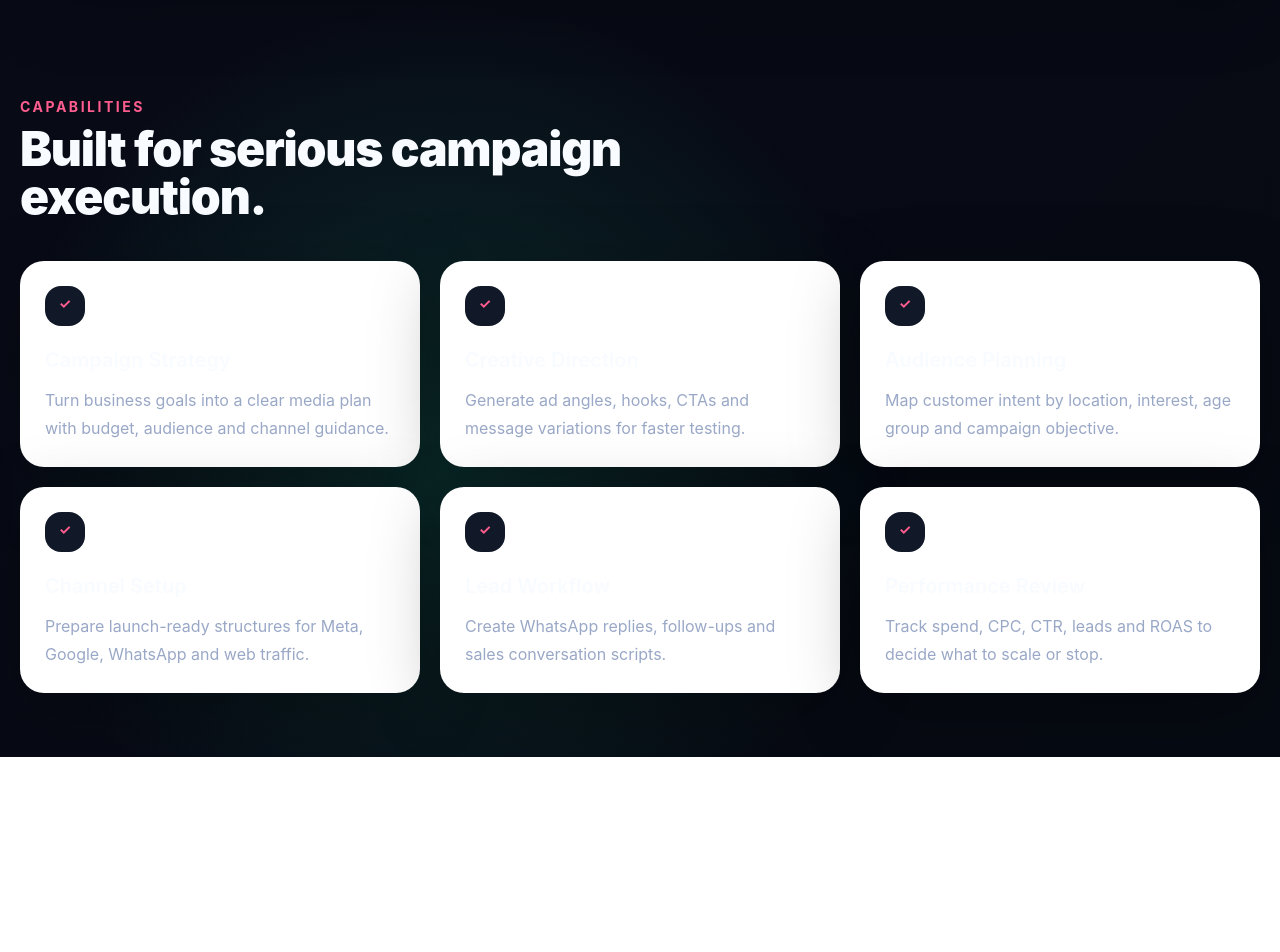
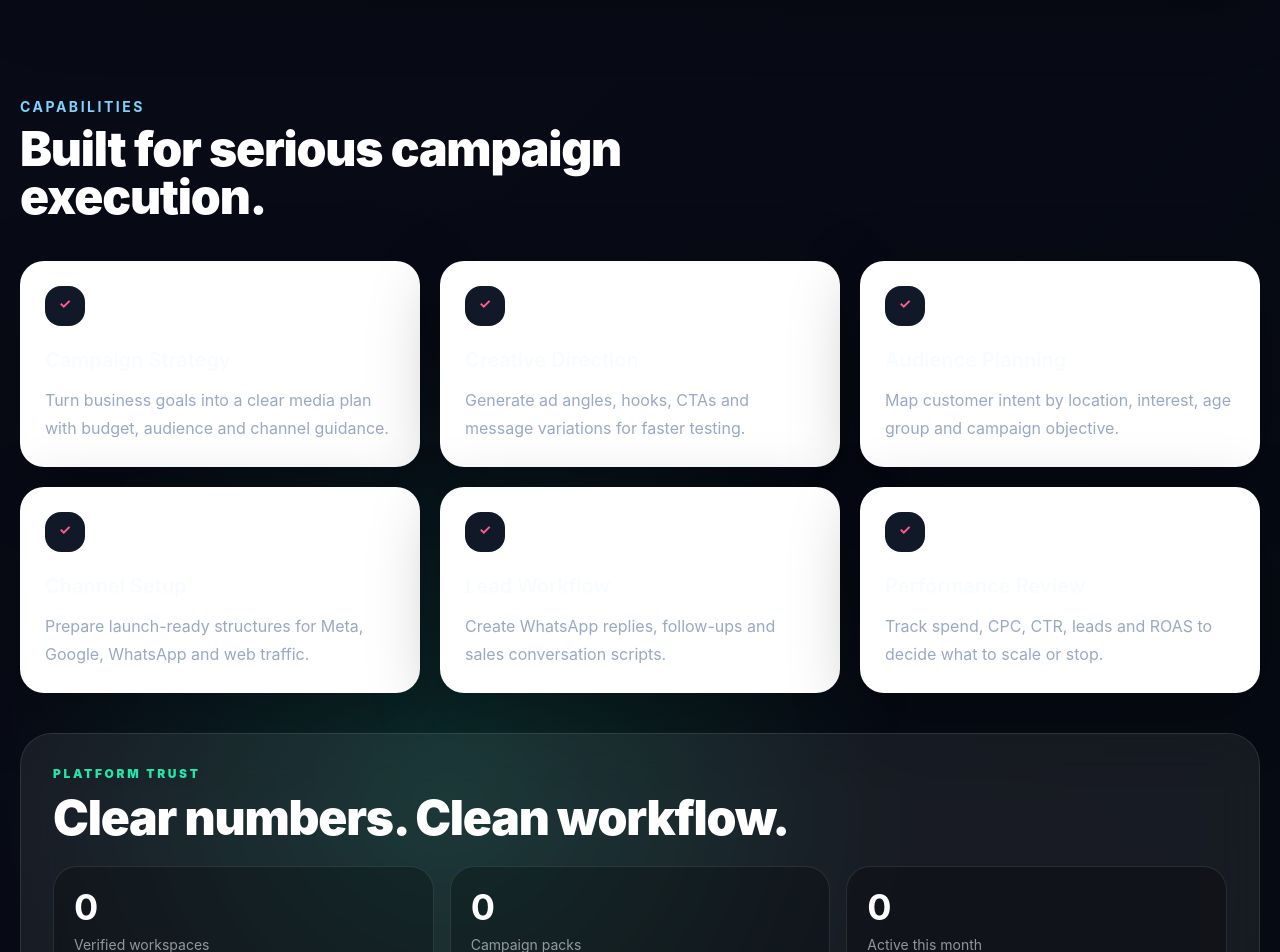
Before and after one commit to lkmeeena882437-dotcom/Launch1stAd.ai, a Next.js app: page / in a window 1280 px wide. Shown: the part 3100-4052 px from the top of the page. Before the commit the page ends 3857 px from the top, so only its background shows below. Built offline with nearby package versions, Linux system fonts and the light colour scheme.

Commit message:
Add homepage trust metrics

```diff
--- a/components/home/Features.tsx
+++ b/components/home/Features.tsx
@@ -1,4 +1,9 @@
 import { FeatureCard } from "./FeatureCard";
+
+function numberEnv(name: string) {
+  const value = Number(process.env[name] || "0");
+  return Number.isFinite(value) ? value : 0;
+}
 
 const features = [
   ["Campaign Strategy", "Turn business goals into a clear media plan with budget, audience and channel guidance."],
@@ -10,12 +15,26 @@ const features = [
 ];
 
 export function Features() {
+  const workspaces = numberEnv("PUBLIC_WORKSPACES_COUNT");
+  const campaigns = numberEnv("PUBLIC_CAMPAIGNS_COUNT");
+  const active = numberEnv("PUBLIC_ACTIVE_30D_COUNT");
+
   return (
     <section className="mx-auto max-w-7xl px-5 py-16">
-      <p className="text-sm font-bold uppercase tracking-[0.18em] text-coral">Capabilities</p>
-      <h2 className="mt-2 max-w-3xl text-4xl font-black tracking-tight text-ink md:text-5xl">Built for serious campaign execution.</h2>
+      <p className="text-sm font-bold uppercase tracking-[0.18em] text-[#7dd3fc]">Capabilities</p>
+      <h2 className="mt-2 max-w-3xl text-4xl font-black tracking-tight text-white md:text-5xl">Built for serious campaign execution.</h2>
       <div className="mt-10 grid gap-5 md:grid-cols-3">
         {features.map(([title, text]) => <FeatureCard key={title} title={title} text={text} />)}
+      </div>
+      <div className="mt-10 rounded-[2rem] border border-white/10 bg-white/[0.07] p-6 text-white backdrop-blur-xl md:p-8">
+        <p className="text-xs font-black uppercase tracking-[0.22em] text-[#22e6a8]">Platform trust</p>
+        <h3 className="mt-3 text-4xl font-black tracking-tight md:text-5xl">Clear numbers. Clean workflow.</h3>
+        <div className="mt-6 grid gap-4 md:grid-cols-3">
+          <div className="rounded-3xl border border-white/10 bg-black/25 p-5"><strong className="text-4xl">{workspaces ? `${workspaces}+` : "0"}</strong><span className="mt-2 block text-sm text-white/55">Verified workspaces</span></div>
+          <div className="rounded-3xl border border-white/10 bg-black/25 p-5"><strong className="text-4xl">{campaigns ? `${campaigns}+` : "0"}</strong><span className="mt-2 block text-sm text-white/55">Campaign packs</span></div>
+          <div className="rounded-3xl border border-white/10 bg-black/25 p-5"><strong className="text-4xl">{active ? `${active}+` : "0"}</strong><span className="mt-2 block text-sm text-white/55">Active this month</span></div>
+        </div>
+        <p className="mt-5 text-sm leading-7 text-white/60">Client reviews can be added after approval. The launch flow keeps wallet funding, campaign review and provider delivery separate.</p>
       </div>
     </section>
   );
```
